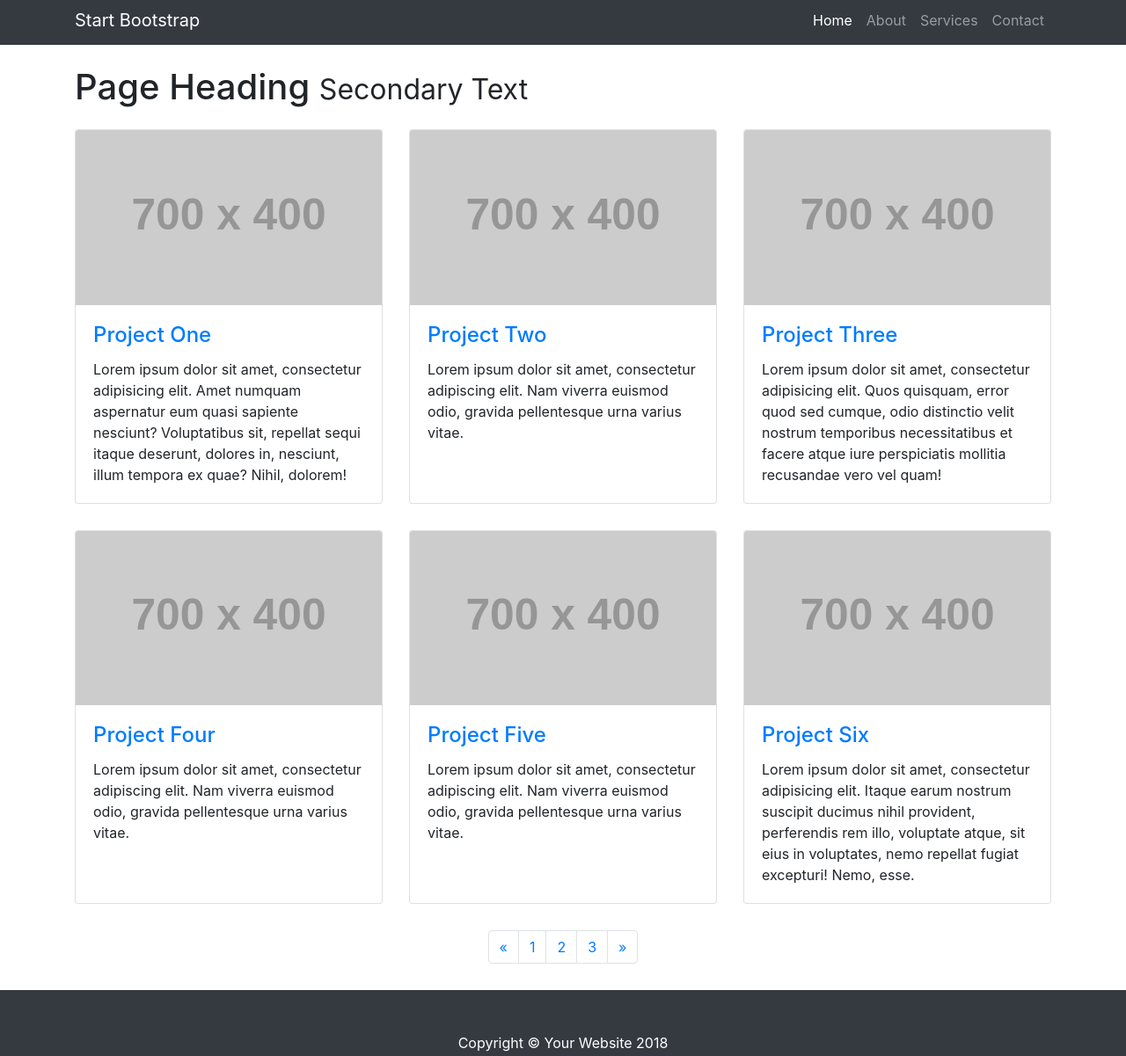
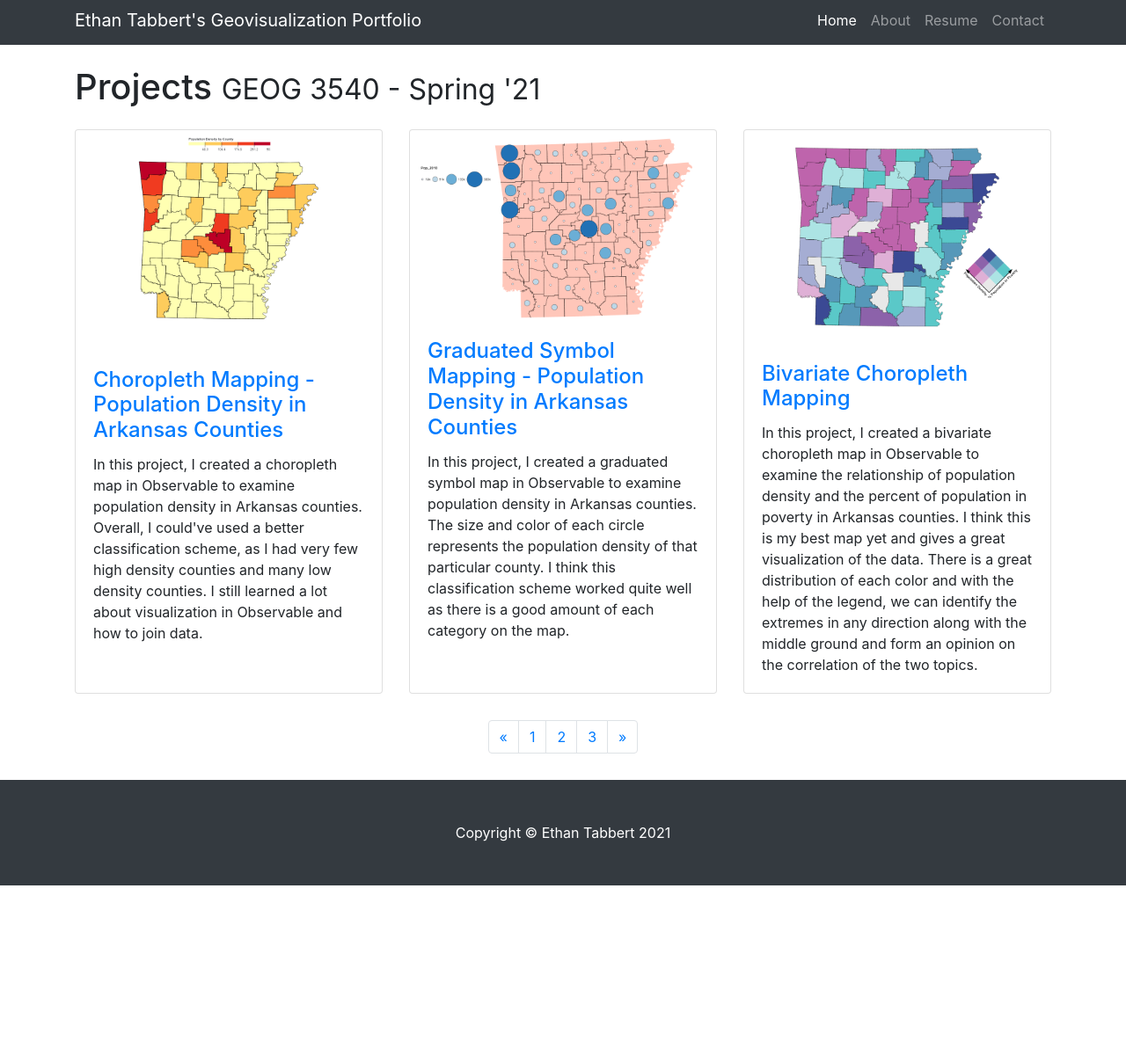
Before and after one commit to geog3540/etabbert, a website: page index.html in a window 1280 px wide. Shown: the part 5-1206 px from the top of the page at 88% size. After the commit the page ends 1012 px from the top, so only its background shows below. Drawn offline with Linux system fonts and the light colour scheme; placeholder pictures from the web are drawn by us.

Commit message:
Updated with my own data

```diff
--- a/index.html
+++ b/index.html
@@ -8,7 +8,7 @@
     <meta name="description" content="">
     <meta name="author" content="">
 
-    <title>3 Col Portfolio - Start Bootstrap Template</title>
+    <title>Ethan's Portfolio</title>
 
     <!-- Bootstrap core CSS -->
     <link href="vendor/bootstrap/css/bootstrap.min.css" rel="stylesheet">
@@ -23,7 +23,7 @@
     <!-- Navigation -->
     <nav class="navbar navbar-expand-lg navbar-dark bg-dark fixed-top">
       <div class="container">
-        <a class="navbar-brand" href="#">Start Bootstrap</a>
+        <a class="navbar-brand" href="#">Ethan Tabbert's Geovisualization Portfolio</a>
         <button class="navbar-toggler" type="button" data-toggle="collapse" data-target="#navbarResponsive" aria-controls="navbarResponsive" aria-expanded="false" aria-label="Toggle navigation">
           <span class="navbar-toggler-icon"></span>
         </button>
@@ -35,13 +35,13 @@
               </a>
             </li>
             <li class="nav-item">
-              <a class="nav-link" href="#">About</a>
+              <a class="nav-link" href="files/shortbio.html">About</a>
             </li>
             <li class="nav-item">
-              <a class="nav-link" href="#">Services</a>
+              <a class="nav-link" href="files/Resume.pdf">Resume</a>
             </li>
             <li class="nav-item">
-              <a class="nav-link" href="#">Contact</a>
+              <a class="nav-link" href="mailto:etabbert@uiowa.edu">Contact</a>
             </li>
           </ul>
         </div>
@@ -52,74 +52,41 @@
     <div class="container">
 
       <!-- Page Heading -->
-      <h1 class="my-4">Page Heading
-        <small>Secondary Text</small>
+      <h1 class="my-4">Projects
+        <small>GEOG 3540 - Spring '21</small>
       </h1>
 
       <div class="row">
         <div class="col-lg-4 col-sm-6 portfolio-item">
           <div class="card h-100">
-            <a href="#"><img class="card-img-top" src="http://placehold.it/700x400" alt=""></a>
+            <a href="#"><img class="card-img-top" src="images/choropleth.png" alt=""></a>
             <div class="card-body">
               <h4 class="card-title">
-                <a href="#">Project One</a>
+                <a href="https://observablehq.com/@etabbert/choropleth-mapping-geog-3540">Choropleth Mapping - Population Density in Arkansas Counties</a>
               </h4>
-              <p class="card-text">Lorem ipsum dolor sit amet, consectetur adipisicing elit. Amet numquam aspernatur eum quasi sapiente nesciunt? Voluptatibus sit, repellat sequi itaque deserunt, dolores in, nesciunt, illum tempora ex quae? Nihil, dolorem!</p>
+              <p class="card-text">In this project, I created a choropleth map in Observable to examine population density in Arkansas counties. Overall, I could've used a better classification scheme, as I had very few high density counties and many low density counties. I still learned a lot about visualization in Observable and how to join data.</p>
             </div>
           </div>
         </div>
         <div class="col-lg-4 col-sm-6 portfolio-item">
           <div class="card h-100">
-            <a href="#"><img class="card-img-top" src="http://placehold.it/700x400" alt=""></a>
+            <a href="#"><img class="card-img-top" src="images/graduatedSymbols.png" alt=""></a>
             <div class="card-body">
               <h4 class="card-title">
-                <a href="#">Project Two</a>
+                <a href="https://observablehq.com/@etabbert/graduated-symbol-mapping">Graduated Symbol Mapping - Population Density in Arkansas Counties</a>
               </h4>
-              <p class="card-text">Lorem ipsum dolor sit amet, consectetur adipiscing elit. Nam viverra euismod odio, gravida pellentesque urna varius vitae.</p>
+              <p class="card-text">In this project, I created a graduated symbol map in Observable to examine population density in Arkansas counties. The size and color of each circle represents the population density of that particular county. I think this classification scheme worked quite well as there is a good amount of each category on the map.</p>
             </div>
           </div>
         </div>
         <div class="col-lg-4 col-sm-6 portfolio-item">
           <div class="card h-100">
-            <a href="#"><img class="card-img-top" src="http://placehold.it/700x400" alt=""></a>
+            <a href="#"><img class="card-img-top" src="images/chart.png" alt=""></a>
             <div class="card-body">
               <h4 class="card-title">
-                <a href="#">Project Three</a>
+                <a href="https://observablehq.com/@etabbert/bivariate-choropleth-mapping">Bivariate Choropleth Mapping</a>
               </h4>
-              <p class="card-text">Lorem ipsum dolor sit amet, consectetur adipisicing elit. Quos quisquam, error quod sed cumque, odio distinctio velit nostrum temporibus necessitatibus et facere atque iure perspiciatis mollitia recusandae vero vel quam!</p>
-            </div>
-          </div>
-        </div>
-        <div class="col-lg-4 col-sm-6 portfolio-item">
-          <div class="card h-100">
-            <a href="#"><img class="card-img-top" src="http://placehold.it/700x400" alt=""></a>
-            <div class="card-body">
-              <h4 class="card-title">
-                <a href="#">Project Four</a>
-              </h4>
-              <p class="card-text">Lorem ipsum dolor sit amet, consectetur adipiscing elit. Nam viverra euismod odio, gravida pellentesque urna varius vitae.</p>
-            </div>
-          </div>
-        </div>
-        <div class="col-lg-4 col-sm-6 portfolio-item">
-          <div class="card h-100">
-            <a href="#"><img class="card-img-top" src="http://placehold.it/700x400" alt=""></a>
-            <div class="card-body">
-              <h4 class="card-title">
-                <a href="#">Project Five</a>
-              </h4>
-              <p class="card-text">Lorem ipsum dolor sit amet, consectetur adipiscing elit. Nam viverra euismod odio, gravida pellentesque urna varius vitae.</p>
-            </div>
-          </div>
-        </div>
-        <div class="col-lg-4 col-sm-6 portfolio-item">
-          <div class="card h-100">
-            <a href="#"><img class="card-img-top" src="http://placehold.it/700x400" alt=""></a>
-            <div class="card-body">
-              <h4 class="card-title">
-                <a href="#">Project Six</a>
-              </h4>
-              <p class="card-text">Lorem ipsum dolor sit amet, consectetur adipisicing elit. Itaque earum nostrum suscipit ducimus nihil provident, perferendis rem illo, voluptate atque, sit eius in voluptates, nemo repellat fugiat excepturi! Nemo, esse.</p>
+              <p class="card-text">In this project, I created a bivariate choropleth map in Observable to examine the relationship of population density and the percent of population in poverty in Arkansas counties. I think this is my best map yet and gives a great visualization of the data. There is a great distribution of each color and with the help of the legend, we can identify the extremes in any direction along with the middle ground and form an opinion on the correlation of the two topics.</p>
             </div>
           </div>
         </div>
@@ -157,7 +124,7 @@
     <!-- Footer -->
     <footer class="py-5 bg-dark">
       <div class="container">
-        <p class="m-0 text-center text-white">Copyright &copy; Your Website 2018</p>
+        <p class="m-0 text-center text-white">Copyright &copy; Ethan Tabbert 2021</p>
       </div>
       <!-- /.container -->
     </footer>
```
Also changed, not shown: files/shortbio.html (added, +89 -0 lines), images/chart.png (added), images/choropleth.png (added), images/ethan.png (added), images/graduatedSymbols.png (added), 1 other file.
